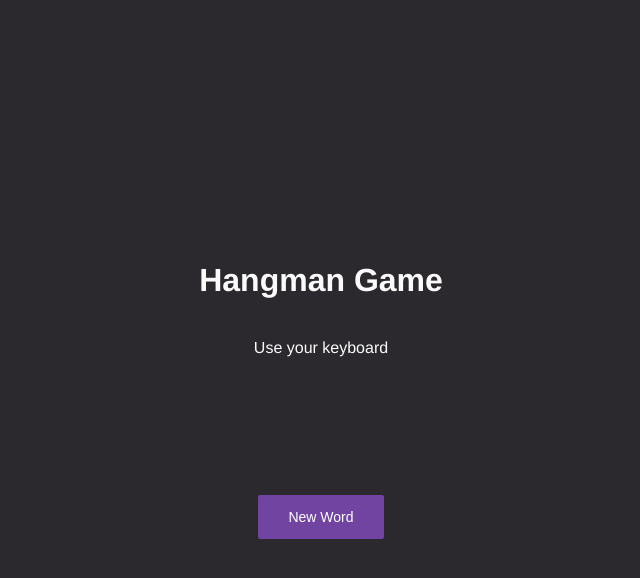
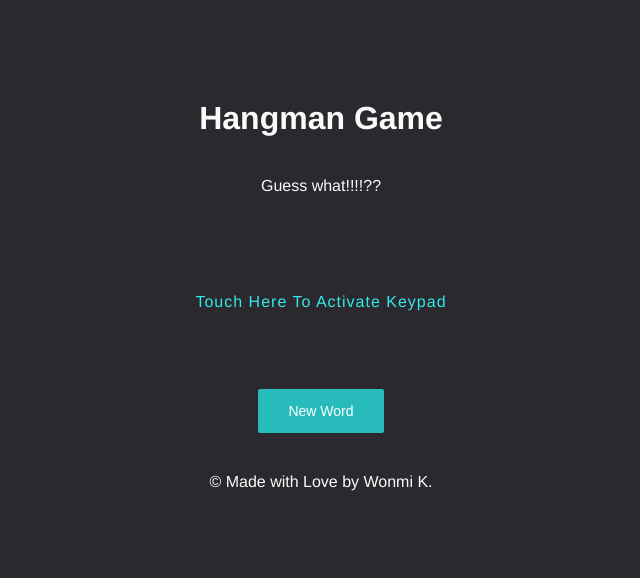
Before and after one commit to wonma/hangman, a website: page index.html in a window 1280 px wide. Shown: the whole page, without its empty margins (319-959 px from the left). Drawn offline with Linux system fonts and the light colour scheme; no server answers.

Commit message:
Added keypad activating feature

```diff
--- a/index.html
+++ b/index.html
@@ -9,17 +9,18 @@
     <link rel="icon" href="images/favicon.png">
 </head>
 <body>
-    <div>
+    <div class="wrapper">
         <h1>Hangman Game</h1>
-        <p class="explanation">Use your keyboard</p>
+        <p class="explanation">Guess what!!!!??</p>
         <div id="puzzle" class="puzzle"></div>
+        <input type="text" class="keypadActivator" id="keypadActivator" placeholder="Touch Here To Activate Keypad">
         <p id="guess-num"></p>
         <button id="new-word" class="button">New Word</button>
+        <p class="copyright">&copy; Made with Love by Wonmi K.</p>
     </div>
 
     <script src="scripts/requests.js"></script>
     <script src="scripts/hangman_class.js"></script>
     <script src="scripts/app.js"></script>
-
 </body>
 </html>
--- a/scripts/app.js
+++ b/scripts/app.js
@@ -1,6 +1,7 @@
 const puzzleEl = document.querySelector('#puzzle')
 const guessNumEl = document.querySelector('#guess-num')
 const newWordBtn = document.querySelector('#new-word')
+const keypadInput = document.querySelector('#keypadActivator')
 // let firstQuiz = new Hangman("cat toy", 3)
 let firstQuiz
 
@@ -42,7 +43,10 @@ startQuiz()
 //     guessNumEl.textContent = firstQuiz.message
 // })
 
-newWordBtn.addEventListener('click', startQuiz)
+newWordBtn.addEventListener('click', () => {
+    startQuiz()
+    keypadInput.value = ''
+})
 
 
 
--- a/styles/style.css
+++ b/styles/style.css
@@ -14,8 +14,8 @@
      font-family: Helvetica, Arial, sans-serif;
      font-size: 1.6rem;
      display: flex;
-     align-items: center;
-     justify-content: center;
+     /* align-items: center; */
+     /* justify-content: center; */
      min-height: 100vh;
      text-align: center;
 }
@@ -37,14 +37,25 @@
      margin-bottom: .8rem;
 }
 
+h1 {
+    margin-top: 10rem;
+}
+
+.wrapper {
+    width:100vw;
+}
+
+
  .puzzle {
      display: flex;
+     width: 90%;
+     margin:0 auto;
      margin-bottom: 4.8rem;
      justify-content: center;
 }
 
  .button {
-     background: #7044a0;
+     background: #27bbbb;
      border: none;
      border-radius: 2px;
      cursor: pointer;
@@ -57,9 +68,51 @@
 }
 
  .button:hover {
-     background: #5F3A87;
+     background: #2cc5c5;
 }
 
 .explanation {
     margin:40px 0;
 }
+
+.keypadActivator {
+     width:80%;
+     background: #2B292E;
+     color: #fafafa;
+     font-family: Helvetica, Arial, sans-serif;
+     font-size: 1.6rem;
+     letter-spacing: 1rem;
+     padding:1rem;
+     margin-bottom: 1rem;
+     border: none;
+}
+
+.copyright {
+    margin-top: 4rem;
+}
+
+::placeholder { /* Chrome, Firefox, Opera, Safari 10.1+ */
+    color: #32e9e9;
+    letter-spacing: 1px;
+    text-align: center;
+    opacity: 1; /* Firefox */
+}
+
+input[type="color"],
+input[type="date"],
+input[type="datetime"],
+input[type="datetime-local"],
+input[type="email"],
+input[type="month"],
+input[type="number"],
+input[type="password"],
+input[type="search"],
+input[type="tel"],
+input[type="text"],
+input[type="time"],
+input[type="url"],
+input[type="week"],
+select:focus,
+textarea {
+  font-size: 16px;
+}
```
Also changed, not shown: package.json (added, +34 -0 lines), 2 other files.
